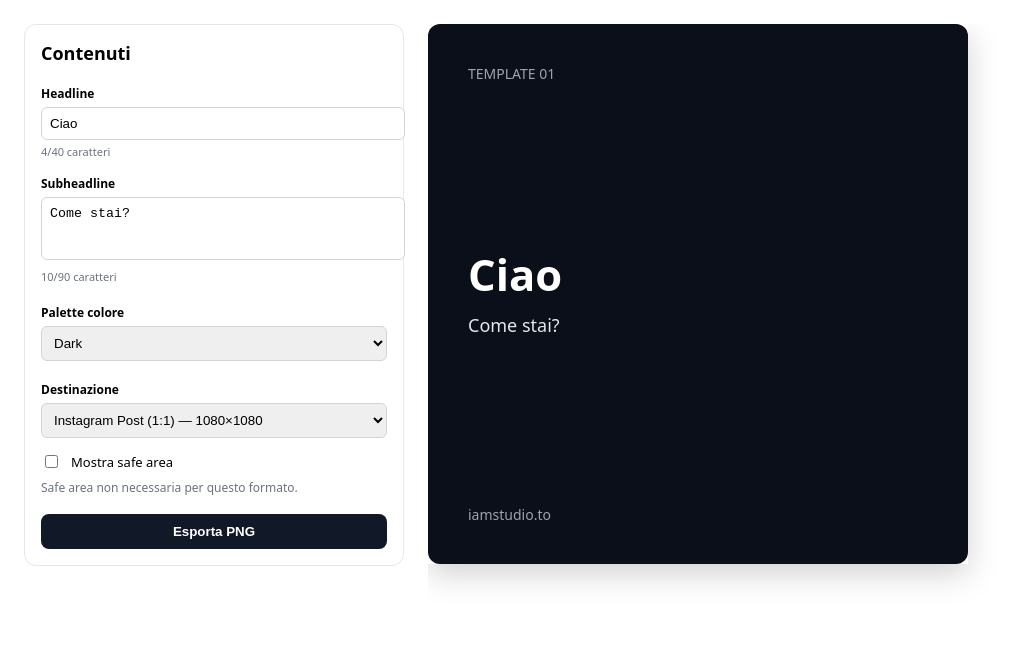
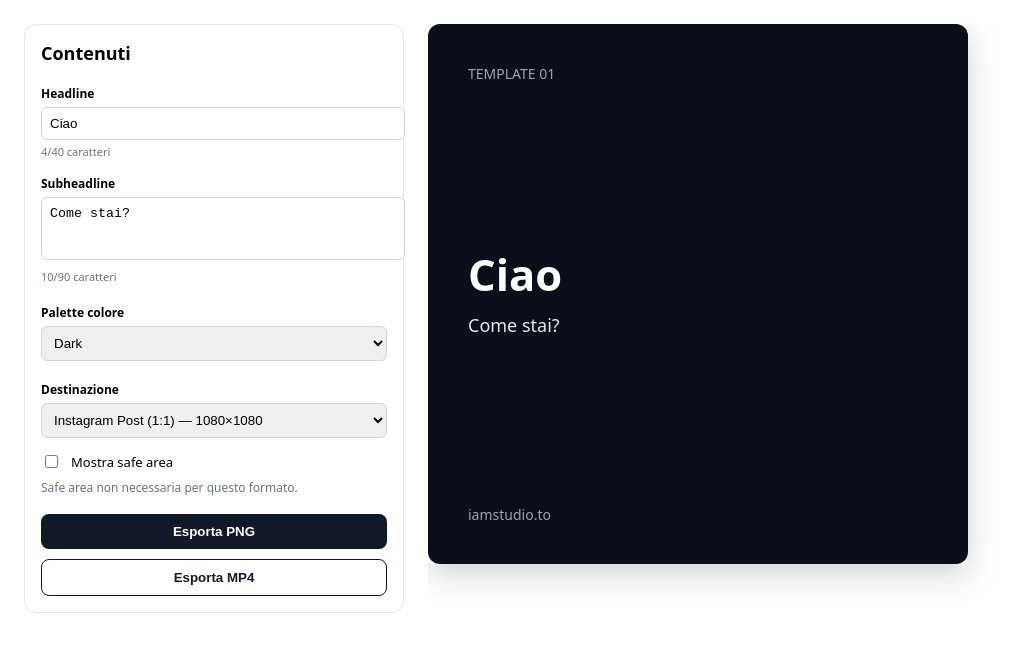
Before and after one commit to IAMStudioTO/test-design-tool, a Next.js app in the folder web/: page / in a window 1280 px wide. Shown: the top 652 px of the page, without its empty margins (0-1016 px from the left). Built offline with nearby package versions, Linux system fonts and the light colour scheme.

Commit message:
Update page.jsx

```diff
--- a/web/app/page.jsx
+++ b/web/app/page.jsx
@@ -73,15 +73,21 @@ function downloadDataUrl(dataUrl, filename) {
   link.click();
 }
 
+function downloadBlob(blob, filename) {
+  const url = URL.createObjectURL(blob);
+  const a = document.createElement("a");
+  a.href = url;
+  a.download = filename;
+  document.body.appendChild(a);
+  a.click();
+  a.remove();
+  URL.revokeObjectURL(url);
+}
+
 function isNineSixteen(width, height) {
   return width === 1080 && height === 1920;
 }
 
-/**
- * Safe area 9:16 (valori in px su 1080x1920).
- * Questi sono valori "protettivi" per evitare UI overlay (username/top, CTA/bottom).
- * Li affiniamo nello step successivo se vuoi.
- */
 function safeAreaForFormat(width, height) {
   if (isNineSixteen(width, height)) {
     return { top: 250, right: 60, bottom: 330, left: 60 };
@@ -89,25 +95,17 @@ function safeAreaForFormat(width, height) {
   return { top: 0, right: 0, bottom: 0, left: 0 };
 }
 
-function TemplateCanvas({
-  width,
-  height,
-  palette,
-  headline,
-  subheadline,
-  showSafeAreaOverlay
-}) {
+function TemplateCanvas({ width, height, palette, headline, subheadline, showSafeAreaOverlay }) {
   const shortSide = Math.min(width, height);
-  const basePad = Math.round(shortSide * 0.074); // ~80px su 1080
-  const metaSize = Math.round(shortSide * 0.026); // ~28px su 1080
-  const headlineSize = Math.round(shortSide * 0.081); // ~88px su 1080
-  const subheadlineSize = Math.round(shortSide * 0.033); // ~36px su 1080
-  const gap = Math.round(shortSide * 0.03); // ~32px su 1080
-  const radius = Math.round(shortSide * 0.022); // ~24px su 1080
+  const basePad = Math.round(shortSide * 0.074);
+  const metaSize = Math.round(shortSide * 0.026);
+  const headlineSize = Math.round(shortSide * 0.081);
+  const subheadlineSize = Math.round(shortSide * 0.033);
+  const gap = Math.round(shortSide * 0.03);
+  const radius = Math.round(shortSide * 0.022);
 
   const safe = safeAreaForFormat(width, height);
 
-  // Padding effettivo = padding base + safe area (protegge sempre il contenuto)
   const padTop = basePad + safe.top;
   const padRight = basePad + safe.right;
   const padBottom = basePad + safe.bottom;
@@ -139,7 +137,6 @@ function TemplateCanvas({
         paddingLeft: padLeft
       }}
     >
-      {/* Overlay safe area (solo preview, non modifica export) */}
       {showSafeAreaOverlay && (safe.top || safe.right || safe.bottom || safe.left) ? (
         <>
           <div
@@ -207,6 +204,11 @@ export default function Home() {
   const [paletteKey, setPaletteKey] = useState("dark");
   const [formatKey, setFormatKey] = useState("ig_post_1_1");
   const [isExporting, setIsExporting] = useState(false);
+
+  // ✅ NUOVO: stato export mp4 + errore user-friendly
+  const [isExportingMp4, setIsExportingMp4] = useState(false);
+  const [mp4Error, setMp4Error] = useState("");
+
   const [showSafeArea, setShowSafeArea] = useState(false);
 
   const palette = PALETTES[paletteKey];
@@ -236,6 +238,46 @@ export default function Home() {
     }
   };
 
+  // ✅ NUOVO: export MP4 chiamando il backend
+  const exportMp4 = async () => {
+    try {
+      setMp4Error("");
+      setIsExportingMp4(true);
+
+      // Base URL del backend (in cloud lo metteremo su Vercel env var)
+      const baseUrl =
+        process.env.NEXT_PUBLIC_RENDER_URL || "http://localhost:3000";
+
+      const res = await fetch(`${baseUrl}/render/mp4`, {
+        method: "POST",
+        headers: { "Content-Type": "application/json" },
+        body: JSON.stringify({
+          headline,
+          subheadline,
+          paletteKey
+        })
+      });
+
+      if (!res.ok) {
+        // prova a leggere json errore
+        let msg = `Errore export MP4 (${res.status})`;
+        try {
+          const data = await res.json();
+          if (data?.error) msg = data.error;
+        } catch {}
+        throw new Error(msg);
+      }
+
+      const blob = await res.blob();
+      const filename = `template01_${paletteKey}.mp4`;
+      downloadBlob(blob, filename);
+    } catch (e) {
+      setMp4Error(e?.message || "Errore sconosciuto durante export MP4");
+    } finally {
+      setIsExportingMp4(false);
+    }
+  };
+
   const groupedFormats = useMemo(() => {
     const map = new Map();
     for (const f of FORMATS) {
@@ -259,7 +301,6 @@ export default function Home() {
         alignItems: "start"
       }}
     >
-      {/* Controls */}
       <section
         style={{
           border: "1px solid #e5e7eb",
@@ -355,7 +396,6 @@ export default function Home() {
           </select>
         </div>
 
-        {/* Toggle safe area */}
         <div style={{ marginTop: 14, display: "flex", gap: 10, alignItems: "center" }}>
           <input
             id="safearea"
@@ -378,9 +418,10 @@ export default function Home() {
           </div>
         )}
 
+        {/* PNG */}
         <button
           onClick={exportPng}
-          disabled={isExporting}
+          disabled={isExporting || isExportingMp4}
           style={{
             marginTop: 18,
             width: "100%",
@@ -395,9 +436,33 @@ export default function Home() {
         >
           {isExporting ? "Esportazione..." : "Esporta PNG"}
         </button>
+
+        {/* ✅ MP4 */}
+        <button
+          onClick={exportMp4}
+          disabled={isExportingMp4 || isExporting}
+          style={{
+            marginTop: 10,
+            width: "100%",
+            padding: "10px 14px",
+            borderRadius: 8,
+            border: "1px solid #111827",
+            background: "white",
+            color: "#111827",
+            fontWeight: 600,
+            cursor: isExportingMp4 ? "not-allowed" : "pointer"
+          }}
+        >
+          {isExportingMp4 ? "Render in corso..." : "Esporta MP4"}
+        </button>
+
+        {mp4Error ? (
+          <div style={{ marginTop: 10, fontSize: 12, color: "#b91c1c" }}>
+            {mp4Error}
+          </div>
+        ) : null}
       </section>
 
-      {/* Preview */}
       <section style={{ overflow: "auto" }}>
         <div
           style={{
@@ -417,7 +482,6 @@ export default function Home() {
           />
         </div>
 
-        {/* Canvas reale offscreen per export */}
         <div style={{ position: "absolute", left: -100000, top: 0 }}>
           <div ref={exportRef}>
             <TemplateCanvas
```
